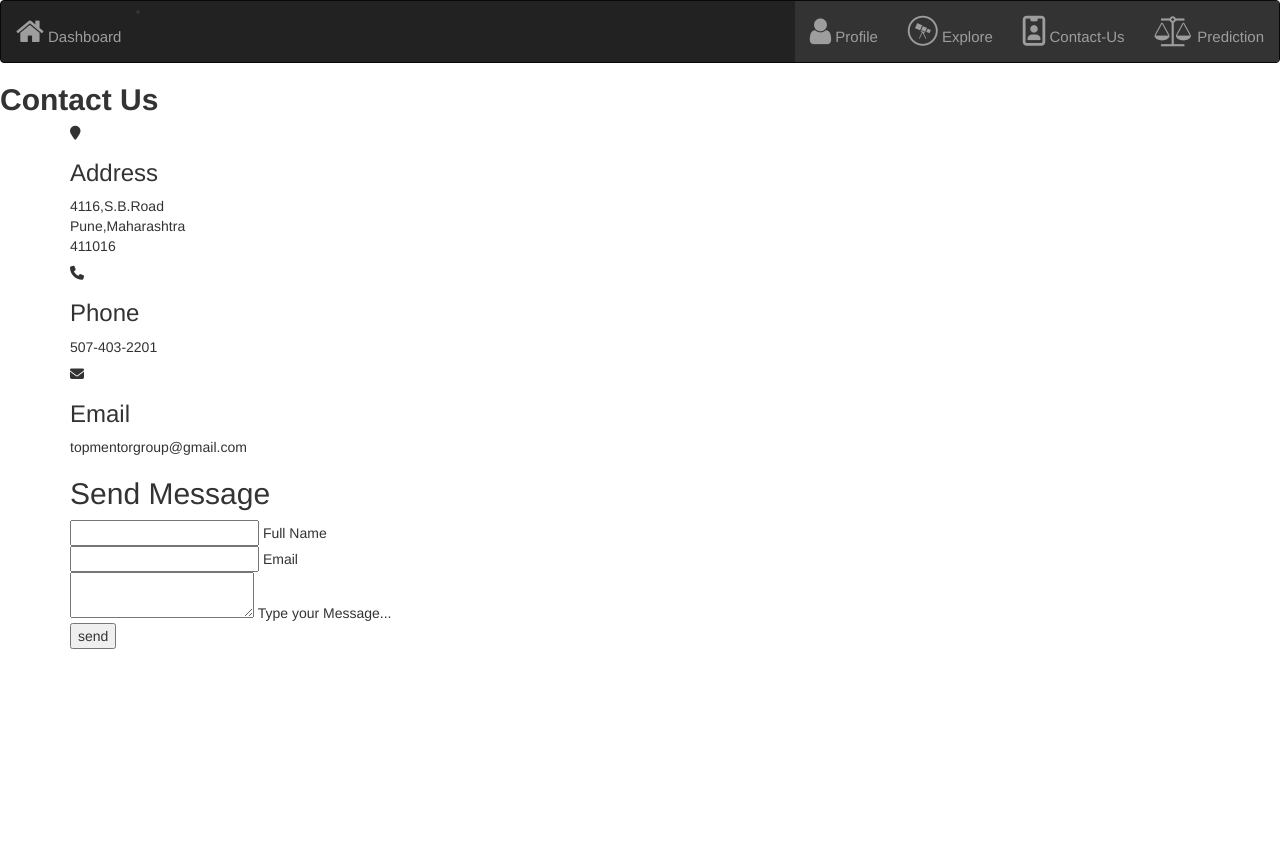
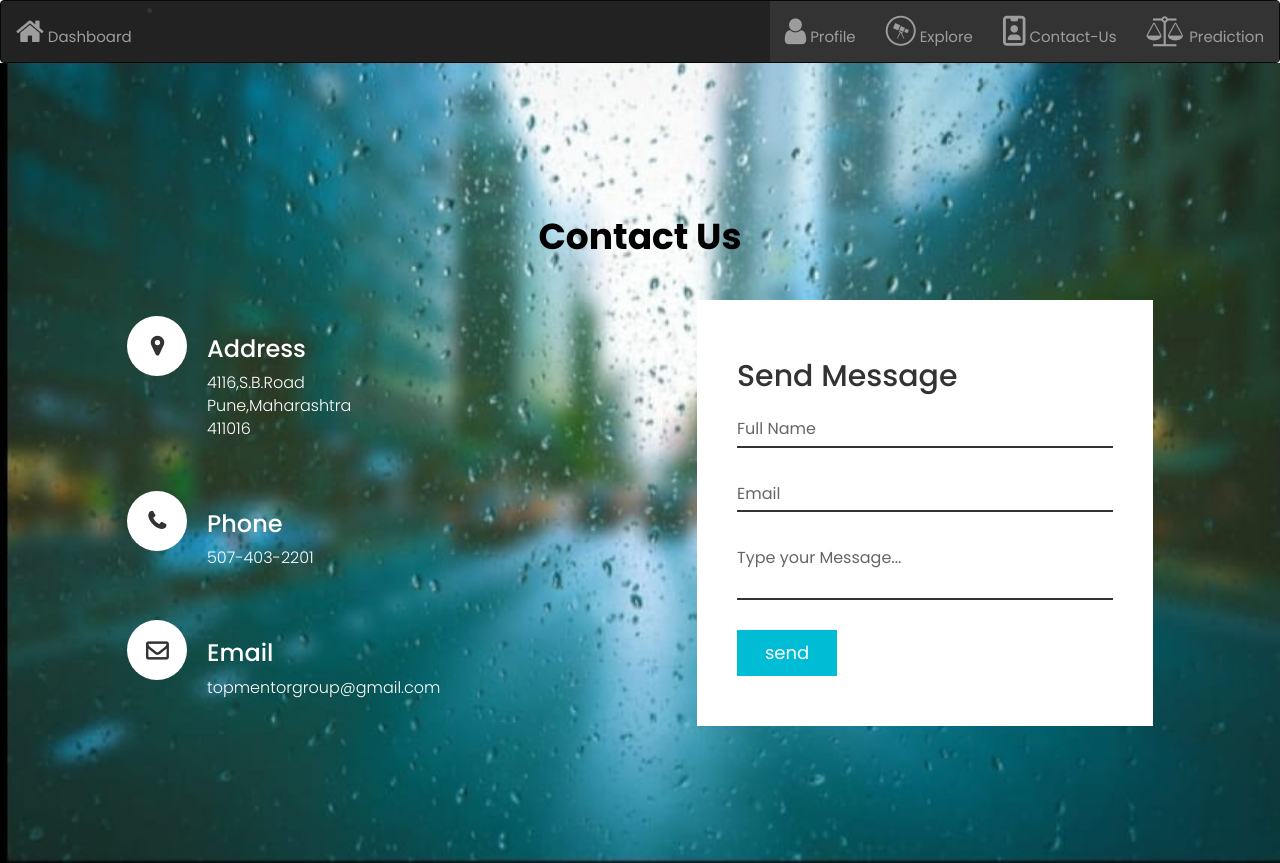
Before and after one commit to rahudedarshan/BE-App, a plain HTML site: page contactus.html in a window 1280 px wide. Before the commit the page ends 800 px from the top, so only its background shows below. Drawn offline with nearby package versions, Linux system fonts and the light colour scheme.

Commit message:
finaldashboard

```diff
--- /dev/null
+++ b/aboutusstyle.css
@@ -0,0 +1,190 @@
+@import url('https://fonts.googleapis.com/css2?family=Poppins:wght@200;300;400;500;600;700;800;900&display=swap');
+
+
+#h2mission{
+    text-align: center;
+    padding-top: 50px;
+    font-size: 50px;
+    font-family: Cambria, Cochin, Georgia, Times, 'Times New Roman', serif;
+
+}
+img{
+    width: 100%;
+    opacity: 0.3;
+}
+#ourmission {
+    text-align: center;
+    position: absolute;
+    /*padding-left: 40%;
+    padding-top: 0;*/
+
+}
+#h1mission{
+    text-align: center;
+    padding-top: 50px;
+    font-size: 50px;
+    padding-left: 50px;
+    margin-left: auto;
+    padding-top: 0%;
+    font-family:"Nike TG", "Arial black", "Arial Bold", Arial, sans-serif;
+
+}
+i {
+font-family: fontawesome !important;
+}
+*
+{
+    margin: 0;
+    padding: 0;
+    box-sizing: border-box;
+    font-family: 'Poppins',sans-serif;
+}
+.contact{
+    position: relative;
+    min-height: 100vh;
+    display: flex;
+    justify-content: center;
+    align-items: center;
+    flex-direction: column;
+    background: url(images/contactus.jpeg);
+    background-size: cover;
+    margin-top: -20px;
+}
+.contact .content
+{
+max-width: 800px;
+text-align: center;
+}
+.contact .content h2{
+    font-size: 36px;
+    font-weight: 500;
+    color: #000;
+
+}
+/*.contact .content p{
+
+    font-weight: 300;
+    color: #fff;
+
+}*/
+.container
+{
+    width: 100%;
+    display: flex;
+    justify-content: center;
+    align-items: center;
+    margin-top: 30px;
+}
+.container .contactInfo{
+    width: 50%;
+    display: flex;
+    flex-direction: column;
+}
+.container .contactInfo .box{
+    position: relative;
+    padding: 20px 0;
+    display: flex;
+}
+.container .contactInfo .box .icon{
+    min-width: 60px;
+    height: 60px;
+    background: #fff;
+    display: flex;
+    justify-content: center;
+    align-items: center;
+    border-radius: 50%;
+    font-size: 22px;
+}
+.container .contactInfo .box .text{
+    display: flex;
+    margin-left: 20px;
+    font-size: 16px;
+    color: #fff;
+    flex-direction: column;
+    font-weight: 300;
+
+}
+.container .contactInfo .box .text h3{
+    font-weight: 500;
+    color: #fff;
+
+}
+.contactform{
+    width: 40%;
+    padding: 40px;
+    background: #fff;
+
+}
+.contactform h2{
+    font-size: 30px;
+    color: #333;
+    font-weight: 500;
+}
+.contactform .inputbox
+{
+    position: relative;
+    width: 100%;
+    margin-top: 10px;
+}
+.contactform .inputbox input,
+.contactform .inputbox textarea
+{
+    width: 100%;
+    padding: 5px 0;
+    font-size: 16px;
+    margin: 10px 0;
+    border: none;
+    border-bottom: 2px solid #333;
+    outline: none;
+    resize: none;
+}
+.contactform .inputbox span{
+    position: absolute;
+    left: 0;
+    padding: 5px 0;
+    font-size: 16px;
+    margin: 10px 0;
+    pointer-events: none;
+    transition: 0.5s;
+    color: #666;
+}
+.contactform .inputbox input:focus ~ span,
+.contactform .inputbox input:valid ~ span,
+.contactform .inputbox textarea:focus ~ span,
+.contactform .inputbox textarea:valid ~ span
+{
+    color: #e91e63;
+    font-size: 12px;
+    transform: translateY(-20px);
+
+}
+.contactform .inputbox input[type="submit"]
+{
+    width: 100px;
+    background: #00bcd4;
+    color: #fff;
+    border: none;
+    cursor: pointer;
+    padding: 10px;
+    font-size: 18px;
+}
+@media(max-width:991px)
+{
+    .contact
+    {
+        padding: 50px;
+    }
+    .container
+    {
+        flex-direction: column;
+    }
+    .container .contactInfo
+    {
+        margin-bottom: 40px;
+    }
+    .container .contactInfo,
+    .contactform
+    {
+        width: 100%;
+    }
+}
--- a/contactus.html
+++ b/contactus.html
@@ -2,7 +2,7 @@
 <head>
     <title>Contactus</title>
     <link rel="stylesheet" href="./css/style1.css">
-    <link rel="stylesheet" href="./css/contactus.css">
+    <link rel="stylesheet" href="aboutusstyle.css">
     <link rel="stylesheet" href="https://cdn.jsdelivr.net/npm/@fortawesome/fontawesome-free@5.15.3/css/fontawesome.min.css" integrity="sha384-wESLQ85D6gbsF459vf1CiZ2+rr+CsxRY0RpiF1tLlQpDnAgg6rwdsUF1+Ics2bni" crossorigin="anonymous">
     <link rel="stylesheet" href="http://maxcdn.bootstrapcdn.com/font-awesome/4.3.0/css/font-awesome.min.css">
     <link rel="stylesheet" href="http://fortawesome.github.io/Font-Awesome/assets/font-awesome/css/font-awesome.css">
```
